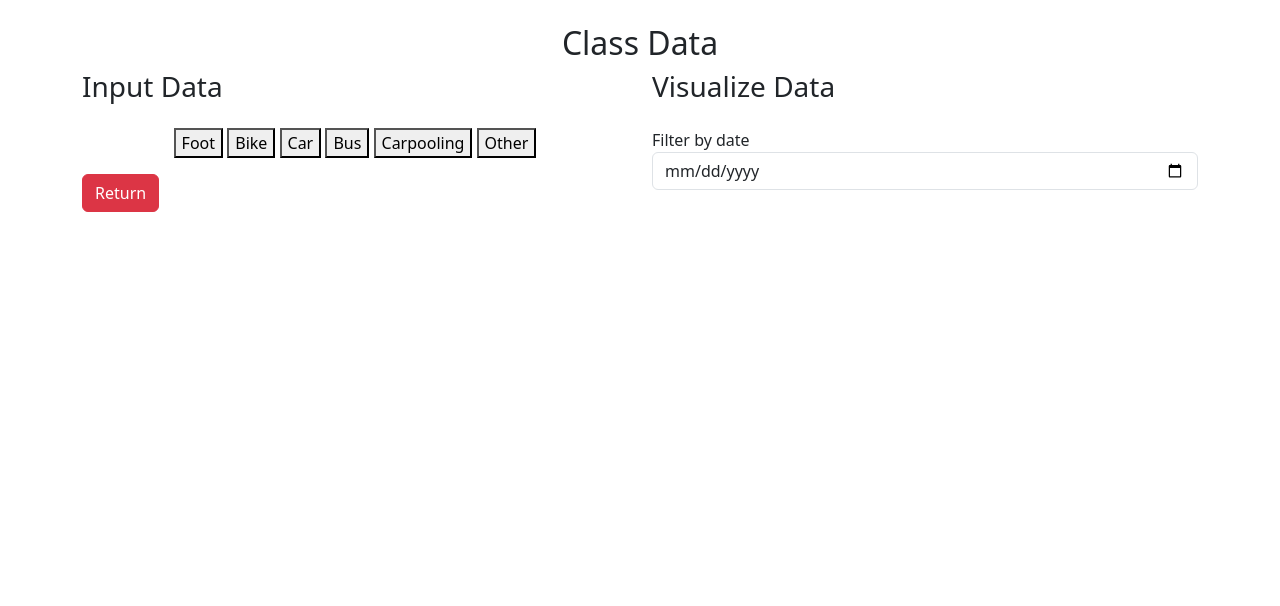
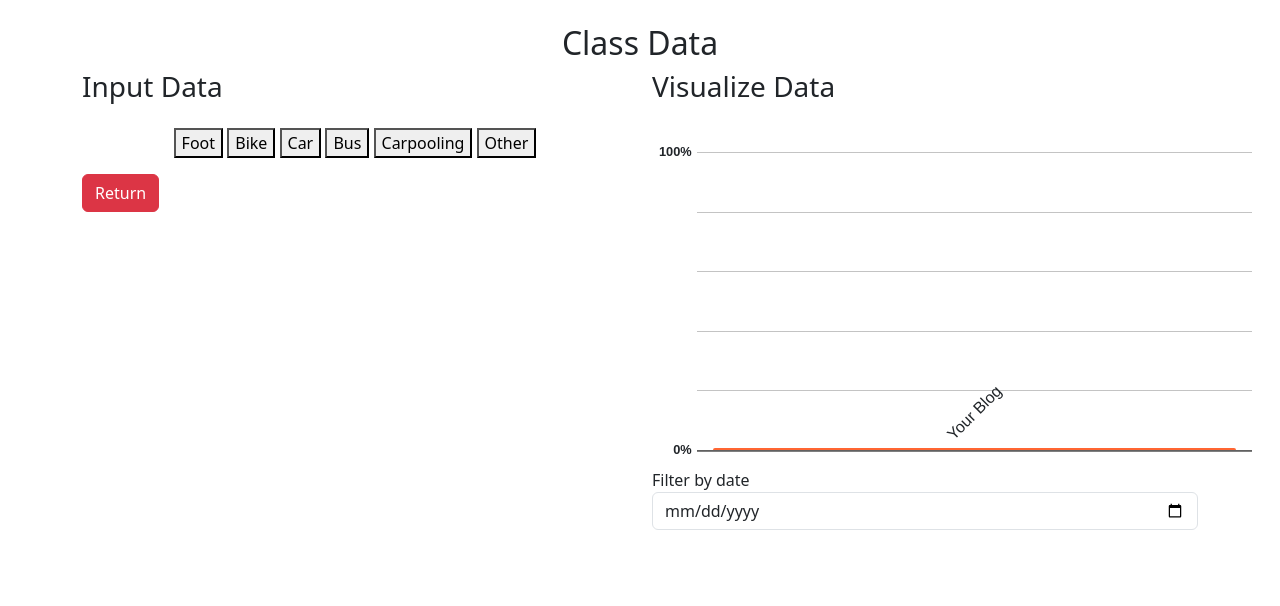
Before and after one commit to oriolpascual9/Prototype, a Flask app: template app/templates/class_data.html in a window 1280 px wide. Shown: the top 606 px of the page. Run offline with Flask 2, Linux system fonts and the light colour scheme; the template is opened without the code that fills it: most values are stand-ins (such as "Sample title", 1, 10 or a date in 2020).

Commit message:
Added barplot template, not working with DB data yet

```diff
--- /dev/null
+++ b/app/static/css/barplot.css
@@ -0,0 +1,144 @@
+body, table, input, select, textarea {
+
+}
+
+.graph {
+	margin-bottom:1em;
+  font:normal 100%/150% arial,helvetica,sans-serif;
+}
+
+.graph caption {
+	font:bold 150%/120% arial,helvetica,sans-serif;
+	padding-bottom:0.33em;
+}
+
+.graph tbody th {
+	text-align:right;
+}
+
+@supports (display:grid) {
+
+	@media (min-width:32em) {
+
+		.graph {
+			display:block;
+      width:600px;
+      height:300px;
+		}
+
+		.graph caption {
+			display:block;
+		}
+
+		.graph thead {
+			display:none;
+		}
+
+		.graph tbody {
+			position:relative;
+			display:grid;
+			grid-template-columns:repeat(auto-fit, minmax(2em, 1fr));
+			column-gap:2.5%;
+			align-items:end;
+			height:100%;
+			margin:3em 0 1em 2.8em;
+			padding:0 1em;
+			border-bottom:2px solid rgba(0,0,0,0.5);
+			background:repeating-linear-gradient(
+				180deg,
+				rgba(170,170,170,0.7) 0,
+				rgba(170,170,170,0.7) 1px,
+				transparent 1px,
+				transparent 20%
+			);
+		}
+
+		.graph tbody:before,
+		.graph tbody:after {
+			position:absolute;
+			left:-3.2em;
+			width:2.8em;
+			text-align:right;
+			font:bold 80%/120% arial,helvetica,sans-serif;
+		}
+
+		.graph tbody:before {
+			content:"100%";
+			top:-0.6em;
+		}
+
+		.graph tbody:after {
+			content:"0%";
+			bottom:-0.6em;
+		}
+
+		.graph tr {
+			position:relative;
+			display:block;
+		}
+
+		.graph tr:hover {
+			z-index:999;
+		}
+
+		.graph th,
+		.graph td {
+			display:block;
+			text-align:center;
+		}
+
+		.graph tbody th {
+			position:absolute;
+			top:-3em;
+			left:0;
+			width:100%;
+			font-weight:normal;
+			text-align:center;
+      white-space:nowrap;
+			text-indent:0;
+			transform:rotate(-45deg);
+		}
+
+		.graph tbody th:after {
+			content:"";
+		}
+
+		.graph td {
+			width:100%;
+			height:100%;
+			background:#F63;
+			border-radius:0.5em 0.5em 0 0;
+			transition:background 0.5s;
+		}
+
+		.graph tr:hover td {
+			opacity:0.7;
+		}
+
+		.graph td span {
+			overflow:hidden;
+			position:absolute;
+			left:50%;
+			top:50%;
+			width:0;
+			padding:0.5em 0;
+			margin:-1em 0 0;
+			font:normal 85%/120% arial,helvetica,sans-serif;
+/* 			background:white; */
+/* 			box-shadow:0 0 0.25em rgba(0,0,0,0.6); */
+			font-weight:bold;
+			opacity:0;
+			transition:opacity 0.5s;
+      color:white;
+		}
+
+		.toggleGraph:checked + table td span,
+		.graph tr:hover td span {
+			width:4em;
+			margin-left:-2em; /* 1/2 the declared width */
+			opacity:1;
+		}
+
+	} /* min-width:32em */
+
+} /* grid only */
--- a/app/templates/class_data.html
+++ b/app/templates/class_data.html
@@ -5,6 +5,7 @@
     <meta name="viewport" content="width=device-width, initial-scale=1, shrink-to-fit=no">
     <!-- Add this line to include the CSS file -->
     <link rel="stylesheet" href="{{ url_for('static', filename='css/main.css') }}">
+    <link rel="stylesheet" href="{{ url_for('static', filename='css/barplot.css') }}">
     <!-- Include Bootstrap CSS -->
     <link href="https://cdn.jsdelivr.net/npm/bootstrap@5.3.0-alpha1/dist/css/bootstrap.min.css" rel="stylesheet" crossorigin="anonymous">
     <title>Class Data</title>
@@ -32,7 +33,22 @@
             <div class="col-md-6">
                 <h3>Visualize Data</h3>
                 <div id="data-dashboard" class="mt-4">
-                    <!-- Add data visualization elements here -->
+                    <table class="graph">
+                        <thead>
+                            <tr>
+                                <th scope="col">Item</th>
+                                <th scope="col">Percent</th>
+                            </tr>
+                        </thead>
+                        <tbody>
+                            {% for mode_use in transportation_list %}
+                            <tr style="height:{{mode_use}}%">
+                                <th scope="row">Your Blog</th>
+                                <td><span>{{mode_use}}%</span></td>
+                            </tr>
+                            {% endfor %}
+                        </tbody>
+                    </table>
                 </div>
                 <div class="form-group mt-3">
                     <label for="date-filter">Filter by date</label>
```
Also changed, not shown: app/routes.py (+8 -4 lines), app/app.db.
